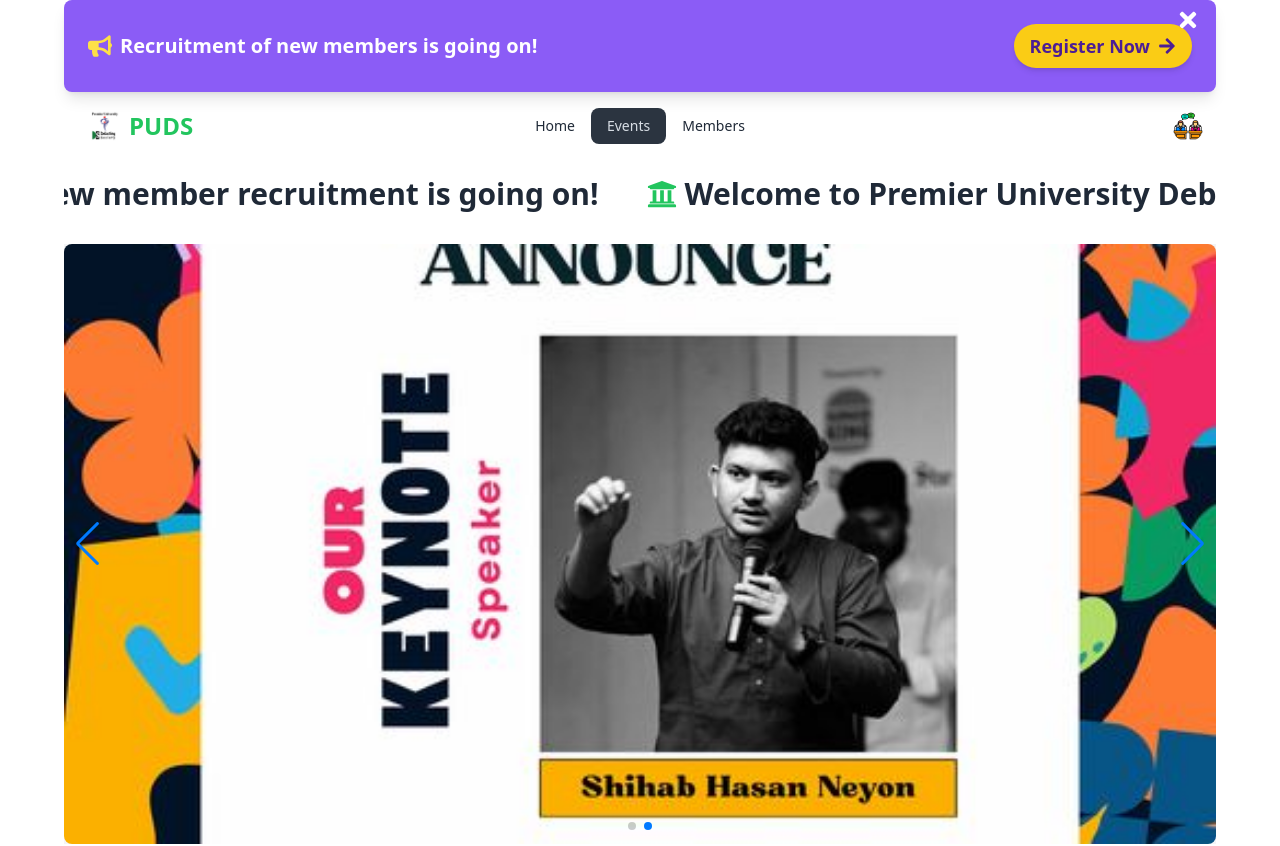
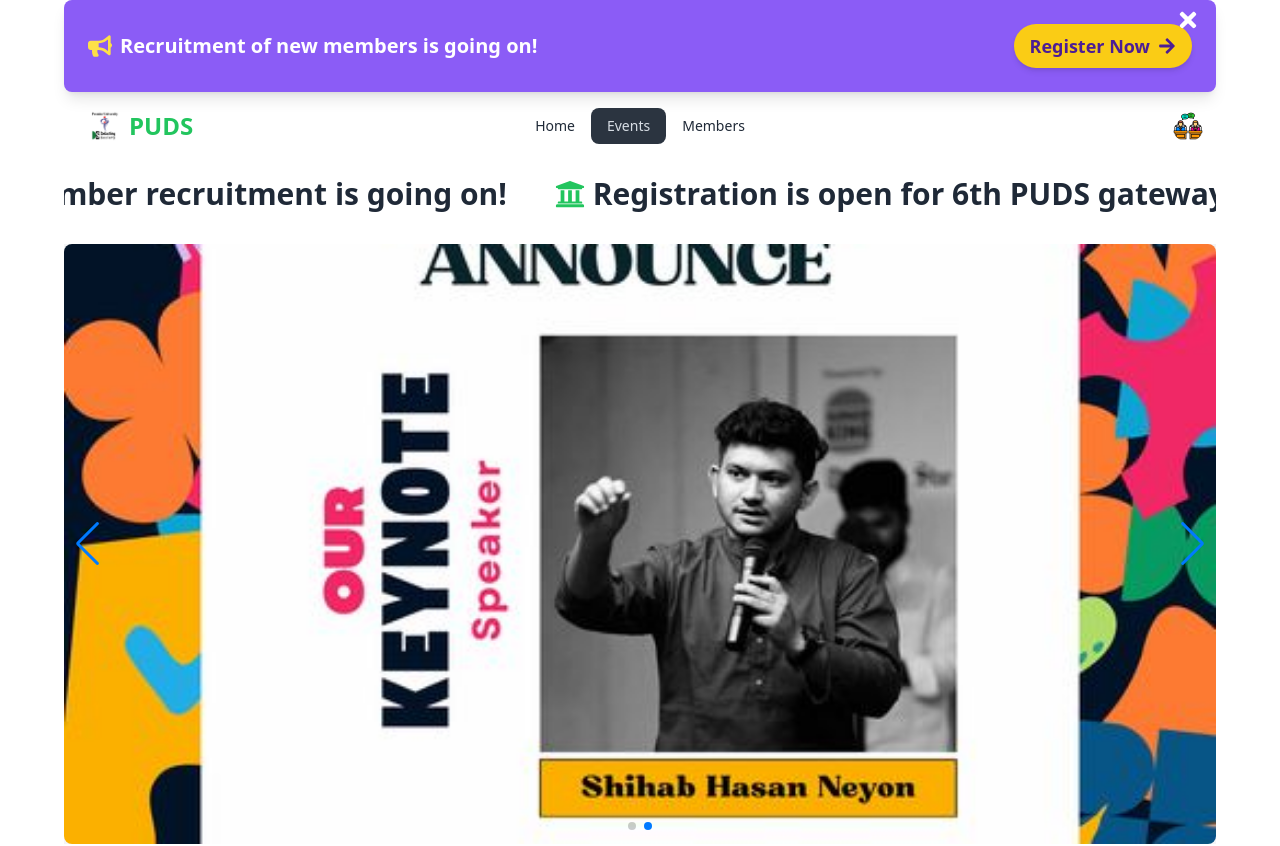
Before and after one commit to mdparvajmosharof/PUDS, a React (Vite) app in the folder FRONTEND/: page /events in a window 1280 px wide. Shown: the top 846 px of the page. Built offline with nearby package versions, Linux system fonts and the light colour scheme.

Commit message:
updated home page

```diff
--- a/FRONTEND/src/Pages/Events/EventNews.jsx
+++ b/FRONTEND/src/Pages/Events/EventNews.jsx
@@ -8,7 +8,7 @@
       <Marquee pauseOnHover={true} speed={150}>
         <Link className="mr-12 text-3xl font-bold flex items-center" to="/">
           <FaBullhorn className="text-blue-500 mr-2" />
-          Welcome to Premier University Debating Society.
+          Registration is open for 6th PUDS gateway!
         </Link>
         <Link className="mr-12 text-3xl font-bold flex items-center" to="/">
           <FaTrophy className="text-yellow-500 mr-2" />
@@ -16,7 +16,7 @@
         </Link>
         <Link className="mr-12 text-3xl font-bold flex items-center" to="/">
           <FaUniversity className="text-green-500 mr-2" />
-          Welcome to Premier University Debating Society.
+          Registration is open for 6th PUDS gateway!
         </Link>
         <Link className="mr-12 text-3xl font-bold flex items-center" to="/">
           <FaStar className="text-purple-500 mr-2" />
--- a/FRONTEND/src/Pages/Home/CurrentEvent.jsx
+++ b/FRONTEND/src/Pages/Home/CurrentEvent.jsx
@@ -6,7 +6,6 @@
   return (
     <div className="flex flex-col items-center my-8">
       <h2 className="my-4 font-bold text-3xl text-center">Current Event</h2>
-	  <span className="block w-full h-1 bg-violet-500 absolute bottom-0 left-0 transform translate-y-1/2"></span>
       <Link to="/events">
         <img
           src={a}
--- a/FRONTEND/src/Shared/Banner.jsx
+++ b/FRONTEND/src/Shared/Banner.jsx
@@ -4,7 +4,7 @@
 import "swiper/css/navigation";
 import "swiper/css/pagination";
 import { Navigation, Pagination, Autoplay } from "swiper/modules";
-import e from "../../src/assets/Images/cover1.jpg";
+import e from "../../src/assets/Images/festCover.jpg";
 import h from "../../src/assets/Images/debate1.jpg";
 import { Link } from "react-router-dom";
 
```
Also changed, not shown: FRONTEND/src/assets/Images/FestCover.jpg (added).
